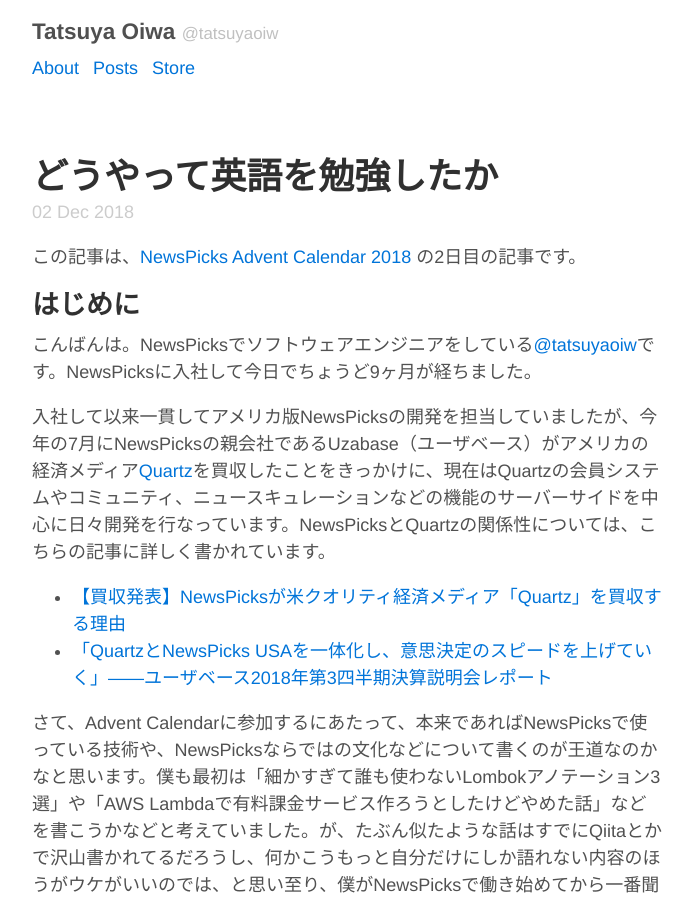
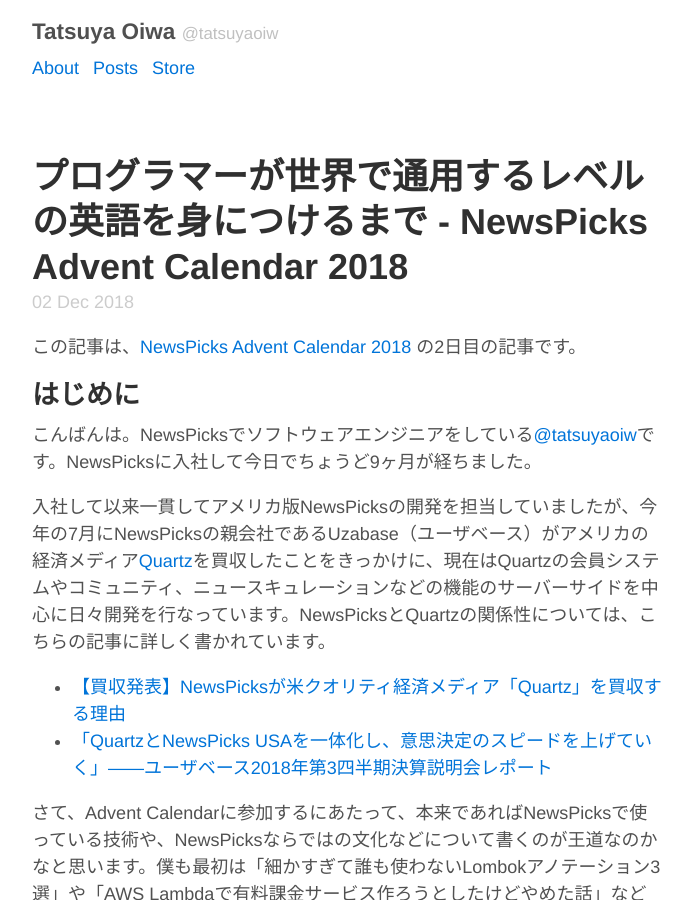
Before and after one commit to tatsuya/tatsuyaoiw.github.io, a Jekyll site: the page built from _posts/2018-12-02-how-i-learned-english.md, in a window 1280 px wide and 900 px high. Shown: the whole window, without its empty margins (293-986 px from the left). Built offline with Jekyll 4.4.1, drawn with Linux system fonts in a browser that asks for light colours; comment, search, counter and statistics services are not loaded.

Commit message:
Update title

```diff
--- a/_posts/2018-12-02-how-i-learned-english.md
+++ b/_posts/2018-12-02-how-i-learned-english.md
@@ -1,6 +1,6 @@
 ---
 layout: post
-title: どうやって英語を勉強したか
+title: プログラマーが世界で通用するレベルの英語を身につけるまで - NewsPicks Advent Calendar 2018
 date: 2018-12-02 00:00
 published: true
 ---
```
